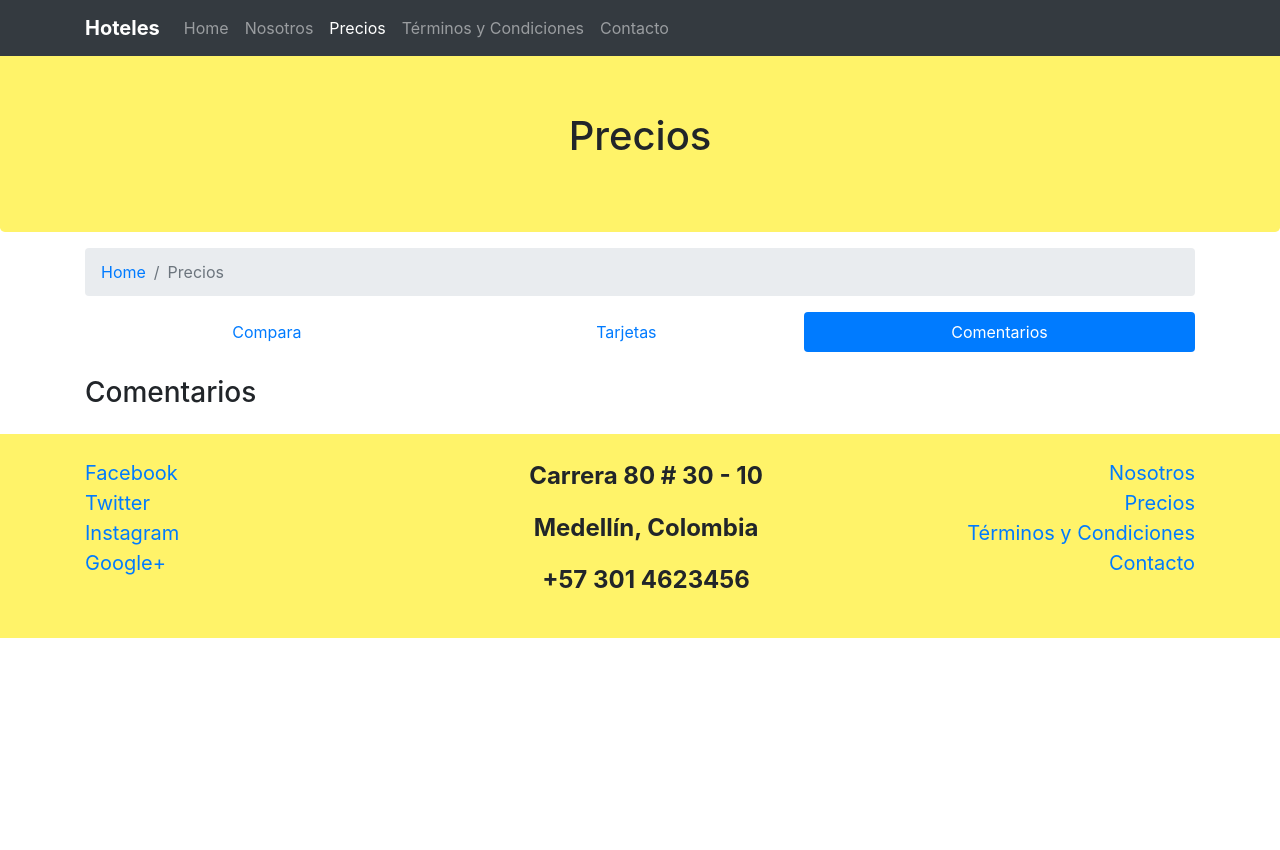
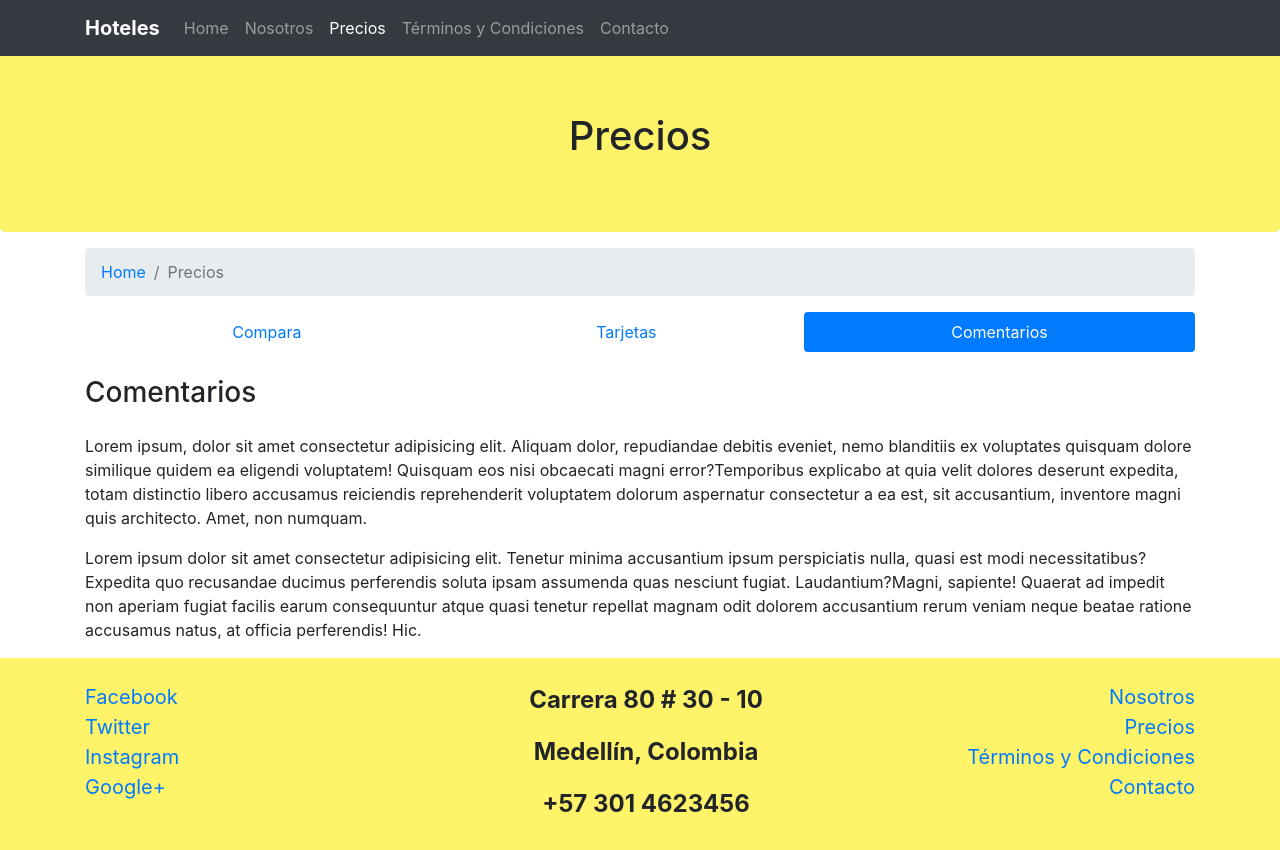
Before and after one commit to Arturo96/tallerBootstrap, a website: page guia-hoteles/secciones/precios.html in a window 1280 px wide. Both pictures are taken after a click on the tab "Comentarios". Before the commit the page ends 800 px from the top, so only its background shows below. Drawn offline with nearby package versions, Linux system fonts and the light colour scheme; a web font is replaced by a local one.

Commit message:
Evaluación del proyecto - Módulo 3

```diff
--- a/guia-hoteles/secciones/precios.html
+++ b/guia-hoteles/secciones/precios.html
@@ -291,7 +291,10 @@
 						aria-labelledby="comentarios-tab"
 					>
 						<h3 class="my-4">Comentarios</h3>
+						<p><span>Lorem ipsum, dolor sit amet consectetur adipisicing elit. Aliquam dolor, repudiandae debitis eveniet, nemo blanditiis ex voluptates quisquam dolore similique quidem ea eligendi voluptatem! Quisquam eos nisi obcaecati magni error?</span><span>Temporibus explicabo at quia velit dolores deserunt expedita, totam distinctio libero accusamus reiciendis reprehenderit voluptatem dolorum aspernatur consectetur a ea est, sit accusantium, inventore magni quis architecto. Amet, non numquam.</span></p>
+						<p><span>Lorem ipsum dolor sit amet consectetur adipisicing elit. Tenetur minima accusantium ipsum perspiciatis nulla, quasi est modi necessitatibus? Expedita quo recusandae ducimus perferendis soluta ipsam assumenda quas nesciunt fugiat. Laudantium?</span><span>Magni, sapiente! Quaerat ad impedit non aperiam fugiat facilis earum consequuntur atque quasi tenetur repellat magnam odit dolorem accusantium rerum veniam neque beatae ratione accusamus natus, at officia perferendis! Hic.</span></p>
 					</div>
+
 				</div>
 			</div>
 		</section>
```
